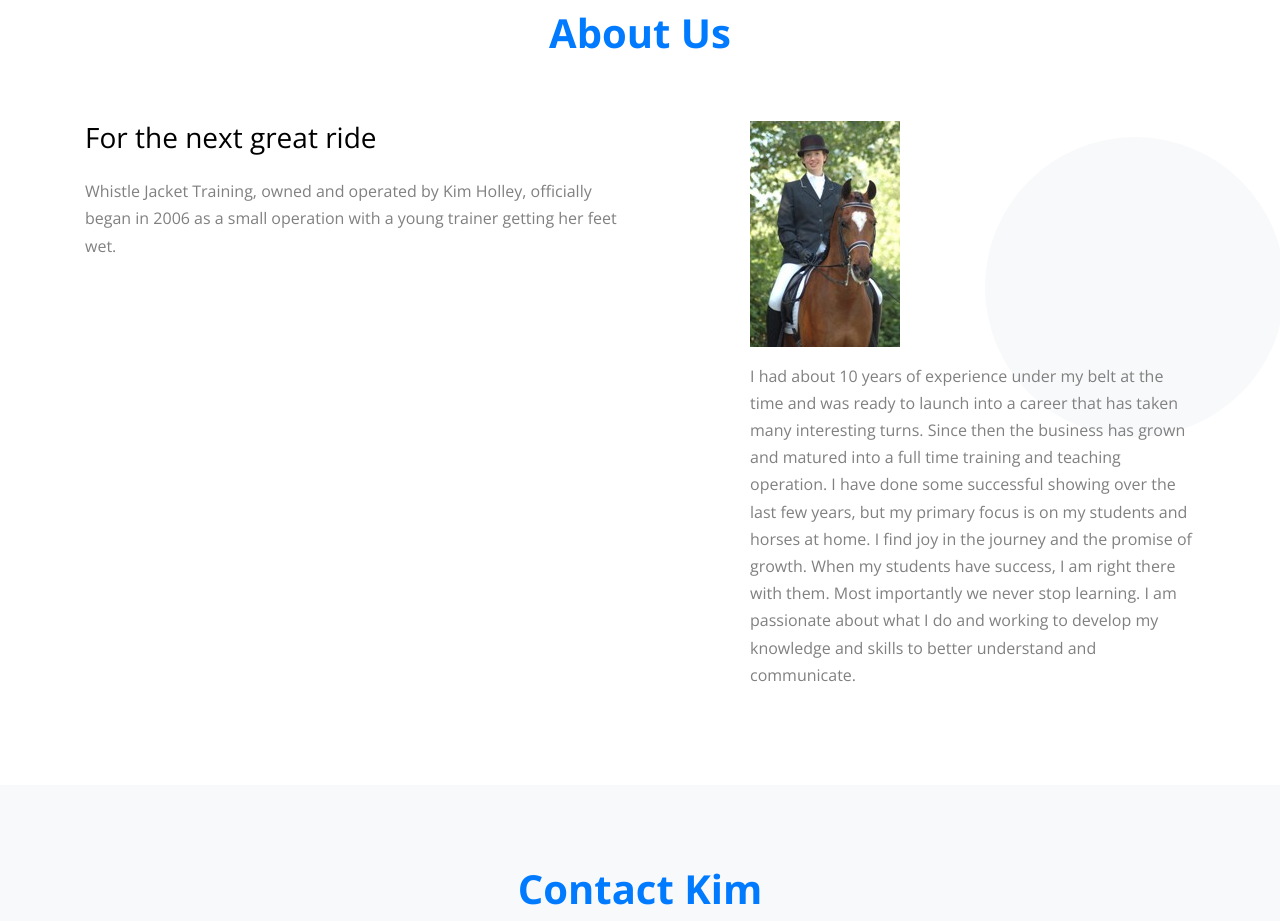
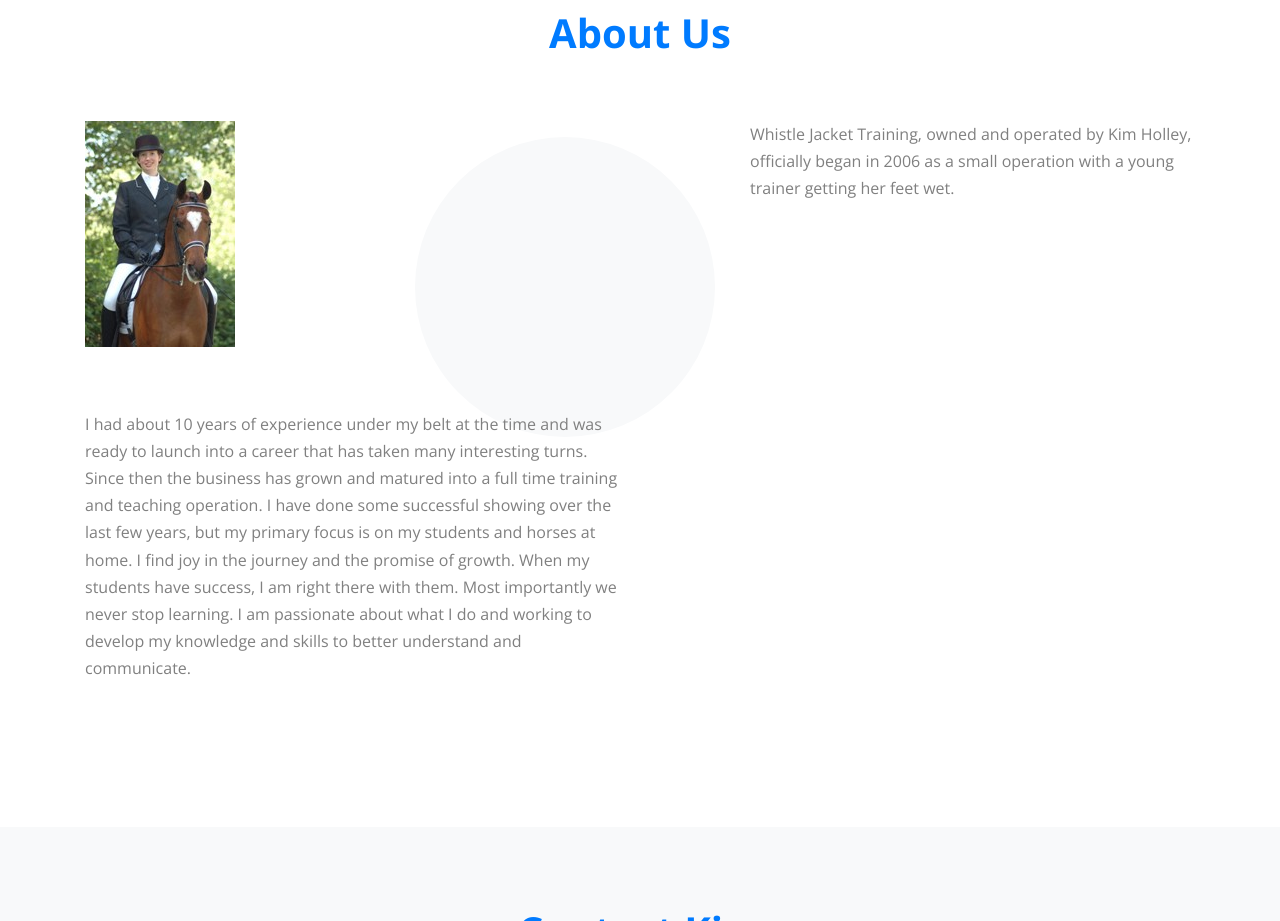
Before and after one commit to jacobsimpson/whistlejacket, a plain HTML site: page index.html in a window 1280 px wide. Shown: the part 2160-3081 px from the top of the page. Drawn offline with nearby package versions, Linux system fonts and the light colour scheme; files whose address does not match are found by name.

Commit message:
Switch text to the right.

```diff
--- a/index.html
+++ b/index.html
@@ -220,8 +220,12 @@
         </div>
         <div class="row">
           <div class="col-lg-6 mb-5" data-aos="fade-up" data-aos-delay="">
+            <figure class="circle-bg">
+            <img src="images/kim_braveheart.jpg" alt="Image" class="img-fluid">
+            </figure>
+          </div>
+          <div class="col-lg-5 ml-auto" data-aos="fade-up" data-aos-delay="100">
             <div class="mb-4">
-              <h3 class="h3 mb-4 text-black">For the next great ride</h3>
               <p>
                     Whistle Jacket Training, owned and operated by Kim Holley,
                     officially began in 2006 as a small operation with a young
@@ -229,14 +233,9 @@
               </p>
             </div>
           </div>
-          <div class="col-lg-5 ml-auto" data-aos="fade-up" data-aos-delay="100">
-            <figure class="circle-bg">
-            <img src="images/kim_braveheart.jpg" alt="Image" class="img-fluid">
-            </figure>
-          </div>
         </div>
         <div class="row">
-          <div class="col-lg-5 ml-auto" data-aos="fade-up" data-aos-delay="100">
+          <div class="col-lg-6 mb-5" data-aos="fade-up" data-aos-delay="">
             <div class="mb-1">
               <p>
                     I had about 10 years of
```
